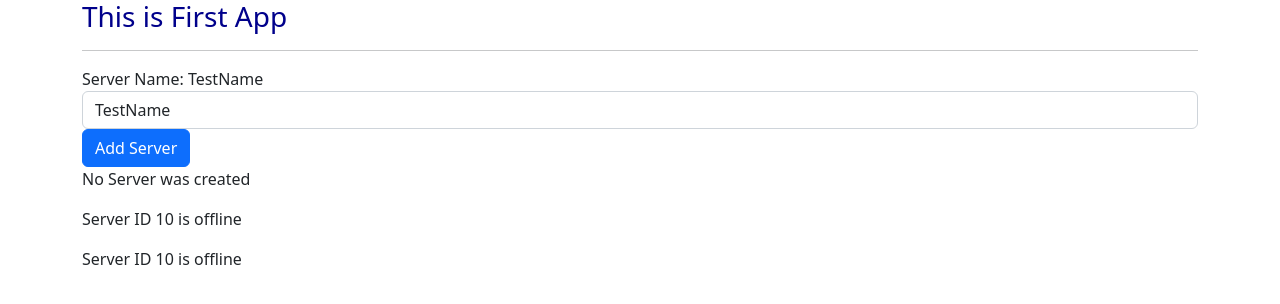
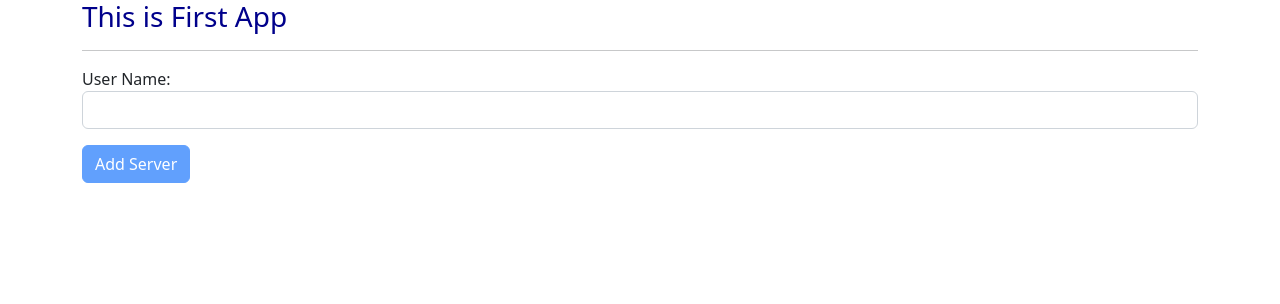
Before and after one commit to PariwatY/angular_101, an Angular app: page / in a window 1280 px wide. Shown: the top 304 px of the page. Built offline with nearby package versions, Linux system fonts and the light colour scheme.

Commit message:
data binding assignment user

```diff
--- a/src/app/app.component.html
+++ b/src/app/app.component.html
@@ -3,7 +3,8 @@
     <div class="col-xs-12">
       <h3>This is First App</h3>
       <hr>
-      <app-servers></app-servers>
+<!--      <app-servers></app-servers>-->
+      <app-user></app-user>
     </div>
   </div>
 </div>
--- a/src/app/app.module.ts
+++ b/src/app/app.module.ts
@@ -8,6 +8,7 @@ import {ServerComponent} from "./server/server.component";
 import { ServersComponent } from './servers/servers.component';
 import { WarningAlertComponent } from './warning-alert/warning-alert.component';
 import { SuccessAlertComponent } from './success-alert/success-alert.component';
+import { UserComponent } from './user/user.component';
 
 @NgModule({
   declarations: [
@@ -15,7 +16,8 @@ import { SuccessAlertComponent } from './success-alert/success-alert.component';
     ServerComponent,
     ServersComponent,
     WarningAlertComponent,
-    SuccessAlertComponent
+    SuccessAlertComponent,
+    UserComponent
   ],
     imports: [
         BrowserModule,
--- a/src/app/servers/servers.component.ts
+++ b/src/app/servers/servers.component.ts
@@ -21,7 +21,7 @@ export class ServersComponent {
     }
 
     onCreateServer(){
-      this.serverCreationStatus = 'Server was created'
+      this.serverCreationStatus = 'Server was created Name is ' + this.serverName
     }
   onUpdatedServerName(event: Event){
       console.log(event)
--- /dev/null
+++ b/src/app/user/user.component.html
@@ -0,0 +1,8 @@
+<label>User Name:</label>
+<input type="text"
+       class="form-control"
+       [(ngModel)]="userName">
+<p [innerText]="userName"></p>
+<button type="button" class="btn btn-primary"
+        [disabled]="checkUserNameEmpty()"
+        (click)="onClickUserNameBtn()"> Add Server </button>
--- /dev/null
+++ b/src/app/user/user.component.ts
@@ -0,0 +1,24 @@
+import { Component } from '@angular/core';
+
+@Component({
+  selector: 'app-user',
+  templateUrl: './user.component.html',
+  styleUrls: ['./user.component.css']
+})
+export class UserComponent {
+  userName = '';
+  isUserNameEmpty = false;
+  checkUserNameEmpty() {
+    if (this.userName === ''){
+      return true;
+    }else{
+      return false;
+    }
+  }
+
+  onClickUserNameBtn(){
+    this.userName = '';
+  }
+
+
+}
```
Also changed, not shown: src/app/user/user.component.css (added), 1 other file (tests, documents, lock files or other folders).
